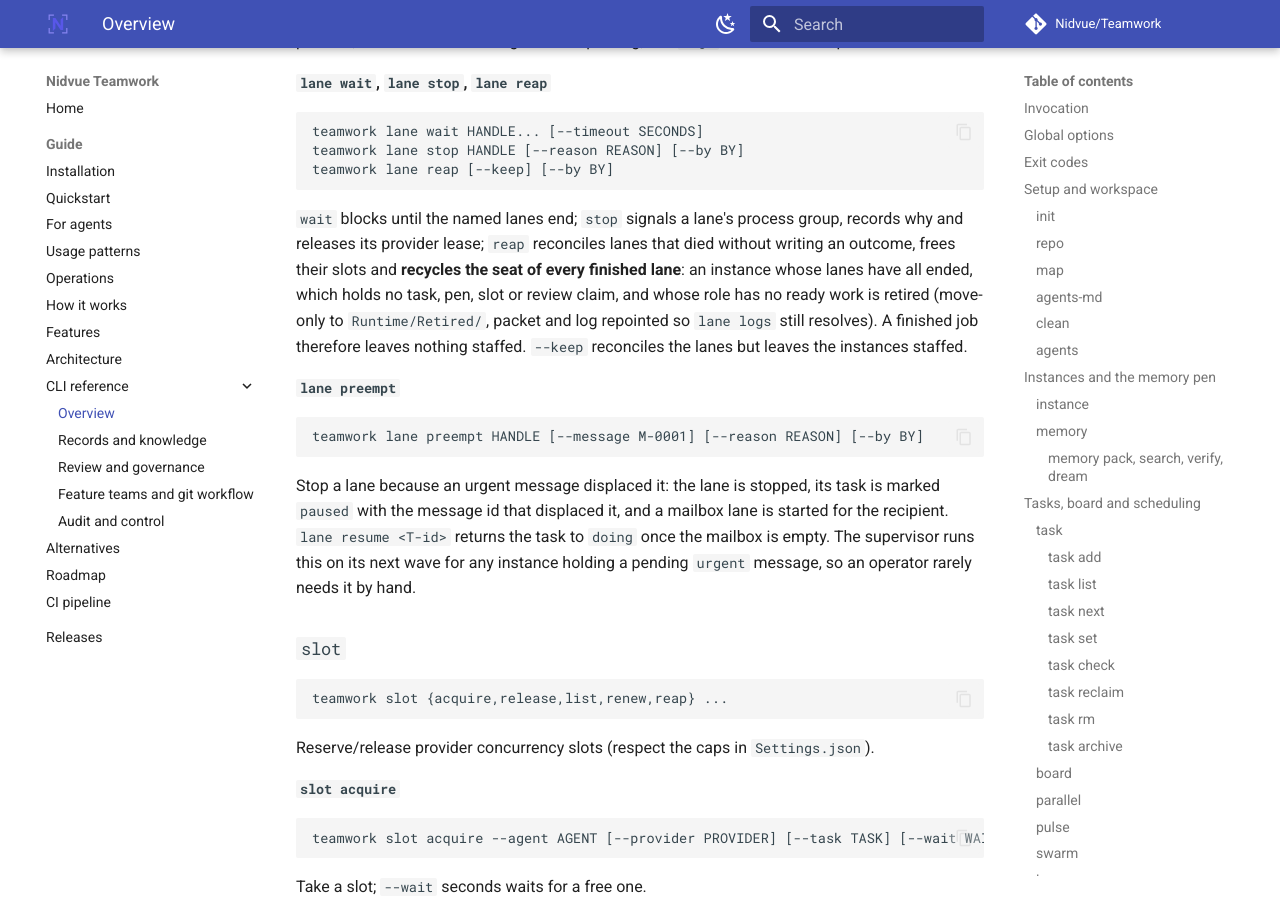
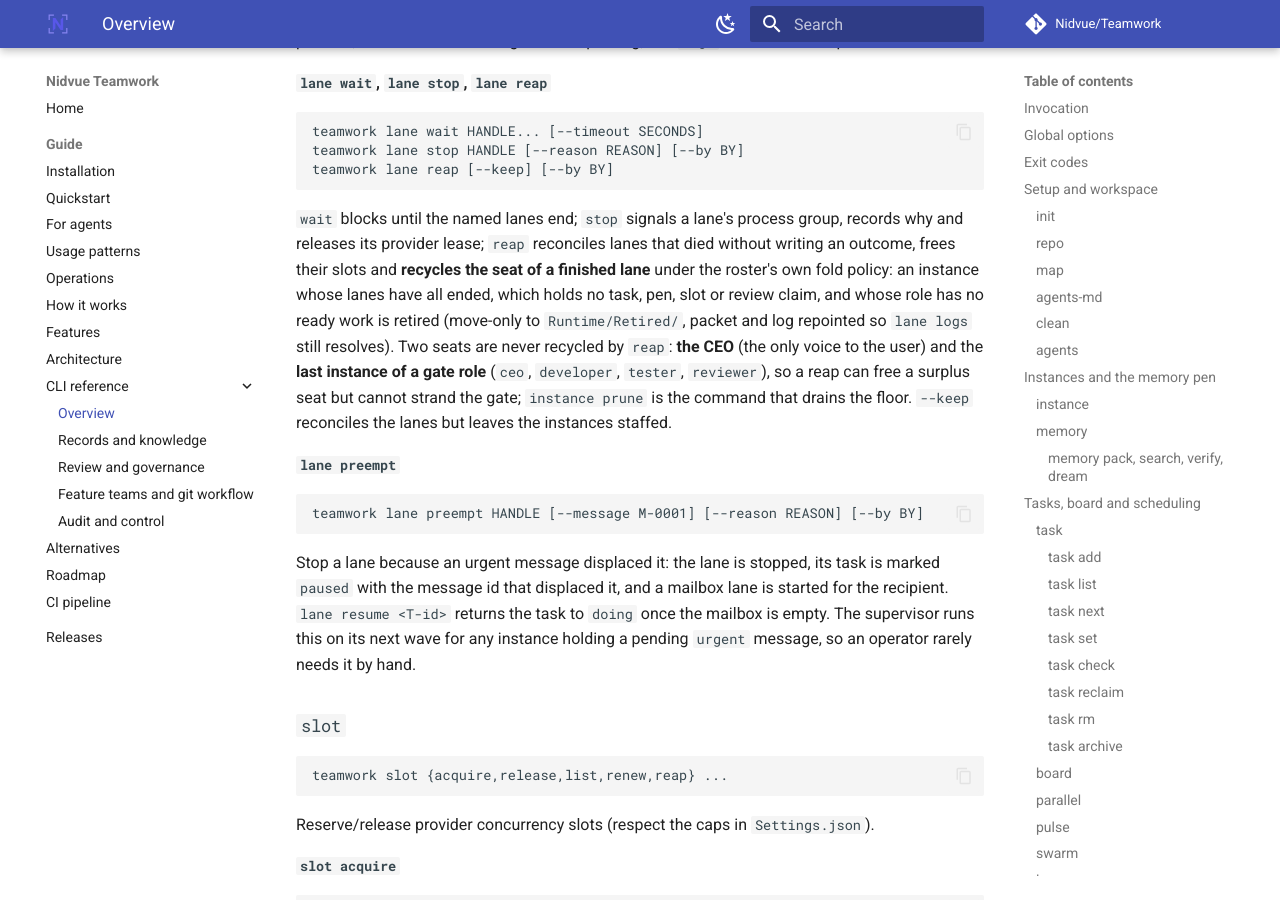
Before and after one commit to Nidvue/Teamwork, an MkDocs documentation site: the page built from docs/guide/cli.md, in a window 1280 px wide and 900 px high, scrolled down 12618 px. Built offline with MkDocs 1.6.1 and Material for MkDocs 9.7.7, drawn with Linux system fonts in a browser that asks for light colours; comment, search, counter and statistics services are not loaded.

Commit message:
docs(instance-lifecycle): CHANGELOG, cli.md, Concurrency and the SKILL close line now say reap rec

```diff
--- a/docs/guide/cli.md
+++ b/docs/guide/cli.md
@@ -547,12 +547,15 @@ teamwork lane reap [--keep] [--by BY]
 
 `wait` blocks until the named lanes end; `stop` signals a lane's process group,
 records why and releases its provider lease; `reap` reconciles lanes that died
-without writing an outcome, frees their slots and **recycles the seat of every
-finished lane**: an instance whose lanes have all ended, which holds no task, pen,
-slot or review claim, and whose role has no ready work is retired (move-only to
-`Runtime/Retired/`, packet and log repointed so `lane logs` still resolves). A
-finished job therefore leaves nothing staffed. `--keep` reconciles the lanes but
-leaves the instances staffed.
+without writing an outcome, frees their slots and **recycles the seat of a
+finished lane** under the roster's own fold policy: an instance whose lanes have all
+ended, which holds no task, pen, slot or review claim, and whose role has no ready
+work is retired (move-only to `Runtime/Retired/`, packet and log repointed so
+`lane logs` still resolves). Two seats are never recycled by `reap`: **the CEO**
+(the only voice to the user) and the **last instance of a gate role** (`ceo`,
+`developer`, `tester`, `reviewer`), so a reap can free a surplus seat but cannot
+strand the gate; `instance prune` is the command that drains the floor.
+`--keep` reconciles the lanes but leaves the instances staffed.
 
 #### `lane preempt`
 
```
Also changed, not shown: CHANGELOG.md (+9 -6 lines), SKILL.md (+1 -1 lines), references/Concurrency.md (+5 -3 lines).
